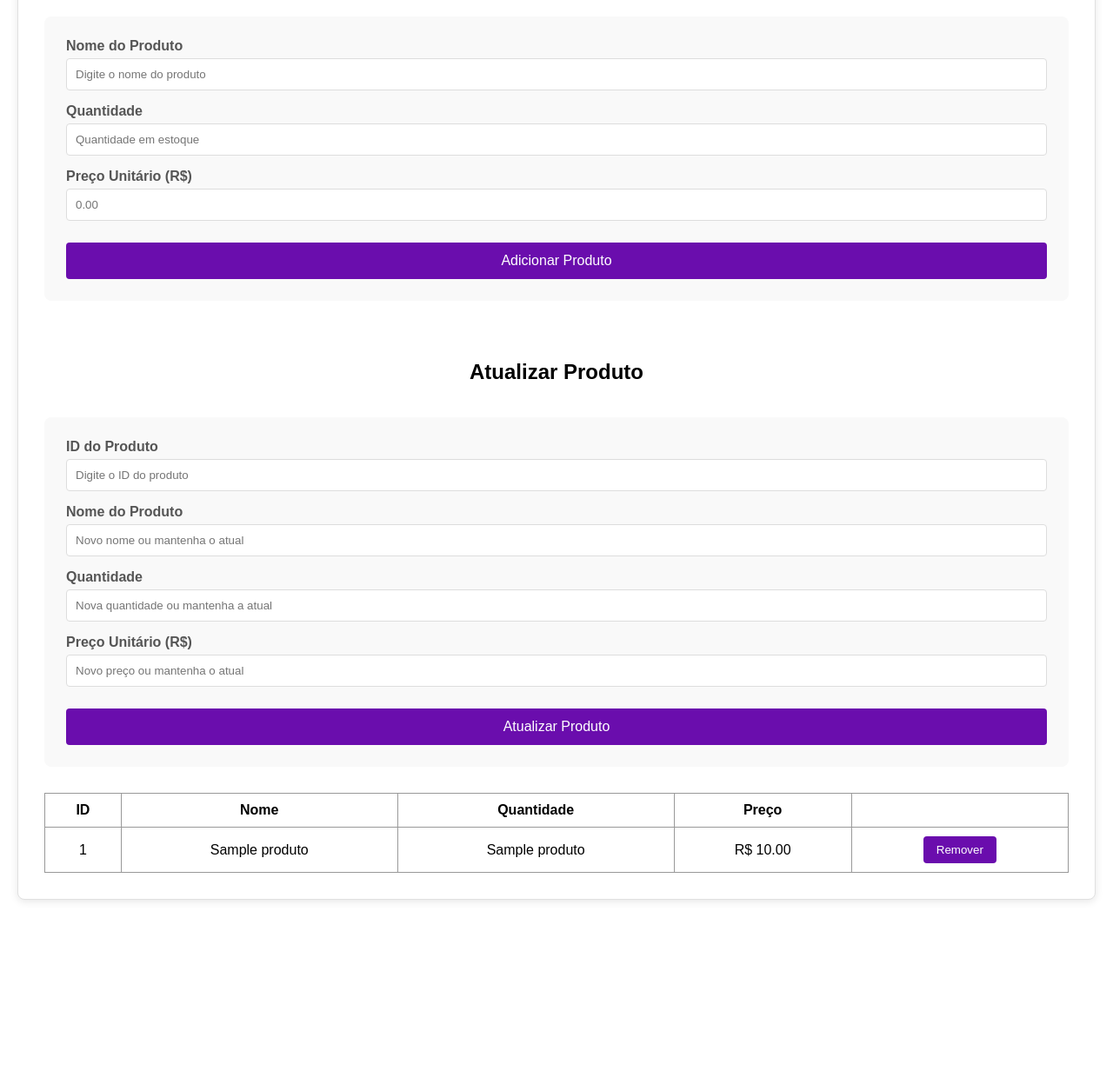
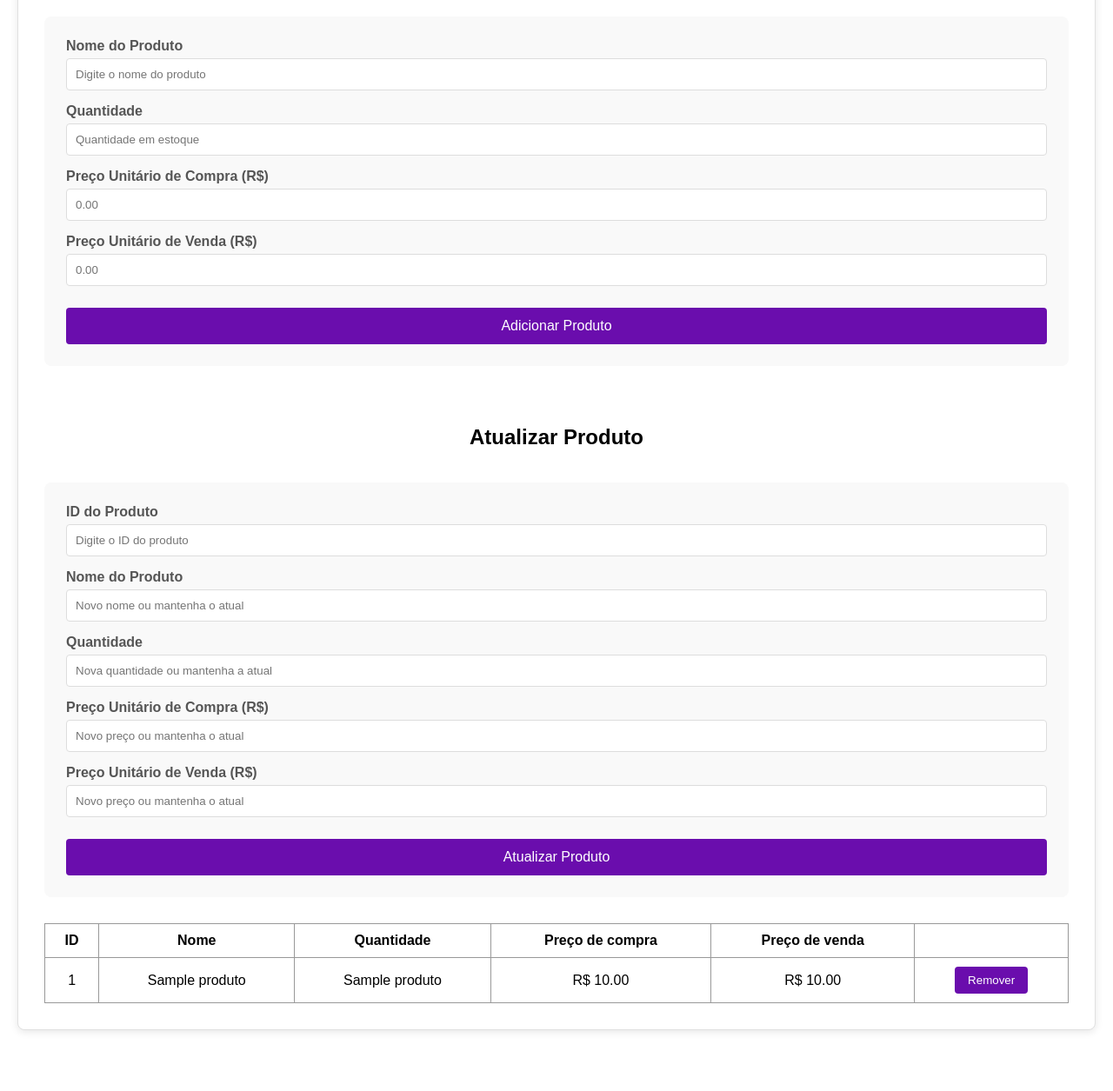
Before and after one commit to Maurilio0987/info, a Flask app: template templates/estoque.html in a window 1280 px wide. Shown: the part 306-1561 px from the top of the page at 87% size. Before the commit the page ends 1343 px from the top, so only its background shows below. Run offline with Flask 3, Linux system fonts and the light colour scheme; the template is opened without the code that fills it: most values are stand-ins (such as "Sample title", 1, 10 or a date in 2020).

Commit message:
Add files via upload

```diff
--- a/app.py
+++ b/app.py
@@ -90,7 +90,6 @@ def estoque():
     produtos = db.tabela("produtos")
     return render_template("estoque.html", produtos=produtos)
 
-
 @app.route("/adicionar_produto", methods=["POST"])
 @login_required
 def adicionar_produto():
@@ -100,14 +99,20 @@ def adicionar_produto():
 
     nome = data.get("nome")
     quantidade = int(data.get("quantidade"))
-    preco = float(data.get("preco"))
+    preco_compra = float(data.get("preco_compra"))
+    preco_venda = float(data.get("preco_venda"))
 
-    db.adicionar_produto(nome, quantidade, preco)
-    db.registrar_historico(id_usuario, "ADIÇÃO", f"{quantidade} unidades de {nome} custando {preco}")
+    db.adicionar_produto(nome, quantidade, preco_compra, preco_venda)
+    db.registrar_historico(
+        id_usuario,
+        "ADIÇÃO",
+        f"{quantidade} unidades de {nome} (compra: {preco_compra}, venda: {preco_venda})"
+    )
 
     produtos = db.tabela("produtos")
 
     return jsonify({"status": "sucesso", "produtos": produtos})
+
 
 
 @app.route("/remover_produto", methods=["POST"])
@@ -126,23 +131,32 @@ def remover_produto():
     except Exception as e:
         return jsonify({'status': 'erro', 'mensagem': str(e)})
 
+
 @app.route('/atualizar_produto', methods=['POST'])
+@login_required
 def atualizar_produto():
     dados = request.get_json()
     id_usuario = db.usuario(session["usuario"])
+
     produto_id = dados.get('id')
     nome = dados.get('nome')
-    quantidade = dados.get('quantidade')
-    preco = dados.get('preco')
+    quantidade = int(dados.get('quantidade'))
+    preco_compra = float(dados.get('preco_compra'))
+    preco_venda = float(dados.get('preco_venda'))
 
     try:
-        db.atualizar_produto(produto_id, nome, quantidade, preco)
-        db.registrar_historico(id_usuario, "ATUALIZAÇÃO", f"produto {produto_id} foi foi atualizado para {nome}, {quantidade}, {preco}")
+        db.atualizar_produto(produto_id, nome, quantidade, preco_compra, preco_venda)
+        db.registrar_historico(
+            id_usuario,
+            "ATUALIZAÇÃO",
+            f"Produto ID {produto_id} atualizado para {nome}, {quantidade} unidades, compra: {preco_compra}, venda: {preco_venda}"
+        )
         produtos = db.tabela('produtos')
         return jsonify({'status': 'sucesso', 'produtos': produtos})
     except Exception as e:
         print(e)
         return jsonify({'status': 'erro', 'mensagem': str(e)})
+
 
 
 
@@ -159,21 +173,20 @@ def registrar_venda():
     data = request.get_json()
 
     produto_id = data.get("produto_id")
-    nome_produto = data.get("nome_produto")
     quantidade = int(data.get("quantidade"))
-    preco_unitario = float(data.get("preco_unitario"))
-
+    preco = float(data.get("preco"))
+    print(quantidade, preco)
     usuario_id = db.usuario(session["usuario"])
 
     try:
         # Registrar a venda no banco de dados
-        db.registrar_venda(produto_id, nome_produto, quantidade, preco_unitario)
+        db.registrar_venda(produto_id, quantidade, preco)
 
         # Registrar no histórico
         db.registrar_historico(
             usuario_id,
             "VENDA",
-            f"Venda de {quantidade}x {nome_produto} por R$ {quantidade * preco_unitario:.2f}"
+            f"{produto_id}|{quantidade}|{preco}"
         )
 
         return jsonify({"status": "sucesso"})
@@ -190,7 +203,14 @@ def historico():
     historico = db.tabela("historico")
     return render_template("historico.html", historico=historico)
 
-#app.run(debug=True, host="10.177.1.28", port=80)
+@app.route("/financeiro")
+@login_required
+def financeiro():
+    vendas = db.tabela("vendas")
+    return render_template("financeiro.html", vendas=vendas)
+
+
+#app.run(debug=True, host="localhost", port=8000)
 
 
 if __name__ == "__main__":
--- a/templates/estoque.html
+++ b/templates/estoque.html
@@ -136,8 +136,12 @@
             <input type="number" name="quantidade" id="quantidade" min="1" placeholder="Quantidade em estoque" required>
         </div>
         <div class="form-group">
-            <label for="preco">Preço Unitário (R$)</label>
-            <input type="number" name="preco" id="preco" step="0.01" min="0" placeholder="0.00" required>
+            <label for="preco_compra">Preço Unitário de Compra (R$)</label>
+            <input type="number" name="preco_compra" id="preco_compra" step="0.01" min="0" placeholder="0.00" required>
+        </div>
+        <div class="form-group">
+            <label for="preco_venda">Preço Unitário de Venda (R$)</label>
+            <input type="number" name="preco_venda" id="preco_venda" step="0.01" min="0" placeholder="0.00" required>
         </div>
         <input type="submit" value="Adicionar Produto" id="botao-submit">
 
@@ -162,8 +166,12 @@
             <input type="number" name="quantidade" id="quantidade-atualizar" min="1" placeholder="Nova quantidade ou mantenha a atual" required>
         </div>
         <div class="form-group">
-            <label for="preco-atualizar">Preço Unitário (R$)</label>
-            <input type="number" name="preco" id="preco-atualizar" step="0.01" min="0" placeholder="Novo preço ou mantenha o atual" required>
+            <label for="preco-compra-atualizar">Preço Unitário de Compra (R$)</label>
+            <input type="number" name="preco-venda" id="preco-compra-atualizar" step="0.01" min="0" placeholder="Novo preço ou mantenha o atual" required>
+        </div>
+        <div class="form-group">
+            <label for="preco-venda-atualizar">Preço Unitário de Venda (R$)</label>
+            <input type="number" name="preco-venda" id="preco-venda-atualizar" step="0.01" min="0" placeholder="Novo preço ou mantenha o atual" required>
         </div>
         <input type="submit" value="Atualizar Produto" id="botao-submit-atualizar">
     </form>
@@ -174,7 +182,8 @@
                 <th>ID</th>
                 <th>Nome</th>
                 <th>Quantidade</th>
-                <th>Preço</th>
+                <th>Preço de compra</th>
+                <th>Preço de venda</th>
                 <th></th>
             </tr>
         </thead>
@@ -185,6 +194,7 @@
                 <td>{{ produto[1] }}</td>
                 <td>{{ produto[2] }}</td>
                 <td>R$ {{ "%.2f"|format(produto[3]) }}</td>
+                <td>R$ {{ "%.2f"|format(produto[4]) }}</td>
                 <td><button id="remover-{{ produto[0] }}" onclick="removerProduto({{ produto[0] }})">Remover</button></td>
             </tr>
             {% endfor %}
@@ -205,7 +215,8 @@
             const id = document.getElementById('id').value;
             const nome = document.getElementById('nome-atualizar').value;
             const quantidade = document.getElementById('quantidade-atualizar').value;
-            const preco = document.getElementById('preco-atualizar').value;
+            const preco_compra = document.getElementById('preco-compra-atualizar').value;
+            const preco_venda = document.getElementById('preco-venda-atualizar').value;
 
 
             try {
@@ -218,7 +229,8 @@
                         id: id,
                         nome: nome,
                         quantidade: quantidade,
-                        preco: preco
+                        preco_compra: preco_compra,
+                        preco_venda: preco_venda
                     })
                 });
 
@@ -252,7 +264,8 @@
 
             const nome = document.getElementById('nome').value;
             const quantidade = document.getElementById('quantidade').value;
-            const preco = document.getElementById('preco').value;
+            const preco_compra = document.getElementById('preco_compra').value;
+            const preco_venda = document.getElementById('preco_venda').value;
 
             try {
                 const resposta = await fetch('/adicionar_produto', {
@@ -263,7 +276,8 @@
                     body: JSON.stringify({
                         nome: nome,
                         quantidade: quantidade,
-                        preco: preco
+                        preco_compra: preco_compra,
+                        preco_venda: preco_venda
                     })
                 });
 
@@ -327,24 +341,29 @@
 
                 const quantidade = document.createElement('td');
                 quantidade.textContent = produto[2];
-                quantidade.setAttribute("contenteditable", "true");
-                quantidade.addEventListener('blur', (e) => atualizarProduto(produto[0], 'quantidade', e.target.innerText));
 
-                const preco = document.createElement('td');
-                preco.textContent = 'R$ ' + parseFloat(produto[3]).toFixed(2);
-                preco.setAttribute("contenteditable", "true");
-                preco.addEventListener('blur', (e) => atualizarProduto(produto[0], 'preco', e.target.innerText));
+
+                const preco_compra = document.createElement('td');
+                preco_compra.textContent = 'R$ ' + parseFloat(produto[3]).toFixed(2);
+
+
+                const preco_venda = document.createElement('td');
+                preco_venda.textContent = 'R$ ' + parseFloat(produto[4]).toFixed(2);
+
 
                 const acoes = document.createElement('td');
                 const botaoRemover = document.createElement('button');
                 botaoRemover.textContent = 'Remover';
+
+                botaoRemover.id = `remover-${produto[0]}`;
                 botaoRemover.onclick = () => removerProduto(produto[0]);
                 acoes.appendChild(botaoRemover);
 
                 linha.appendChild(id);
                 linha.appendChild(nome);
                 linha.appendChild(quantidade);
-                linha.appendChild(preco);
+                linha.appendChild(preco_compra);
+                linha.appendChild(preco_venda);
                 linha.appendChild(acoes);
 
                 tabela.appendChild(linha);
--- a/templates/historico.html
+++ b/templates/historico.html
@@ -23,6 +23,7 @@
     </style>
 </head>
 <body>
+    <a href="/principal">Voltar</a>
     <h2>Histórico de Ações</h2>
     <table>
         <thead>
```
Also changed, not shown: banco_de_dados_pg.py (+18 -16 lines), templates/financeiro.html (added, +51 -0 lines), templates/vendas.html (+7 -7 lines).
